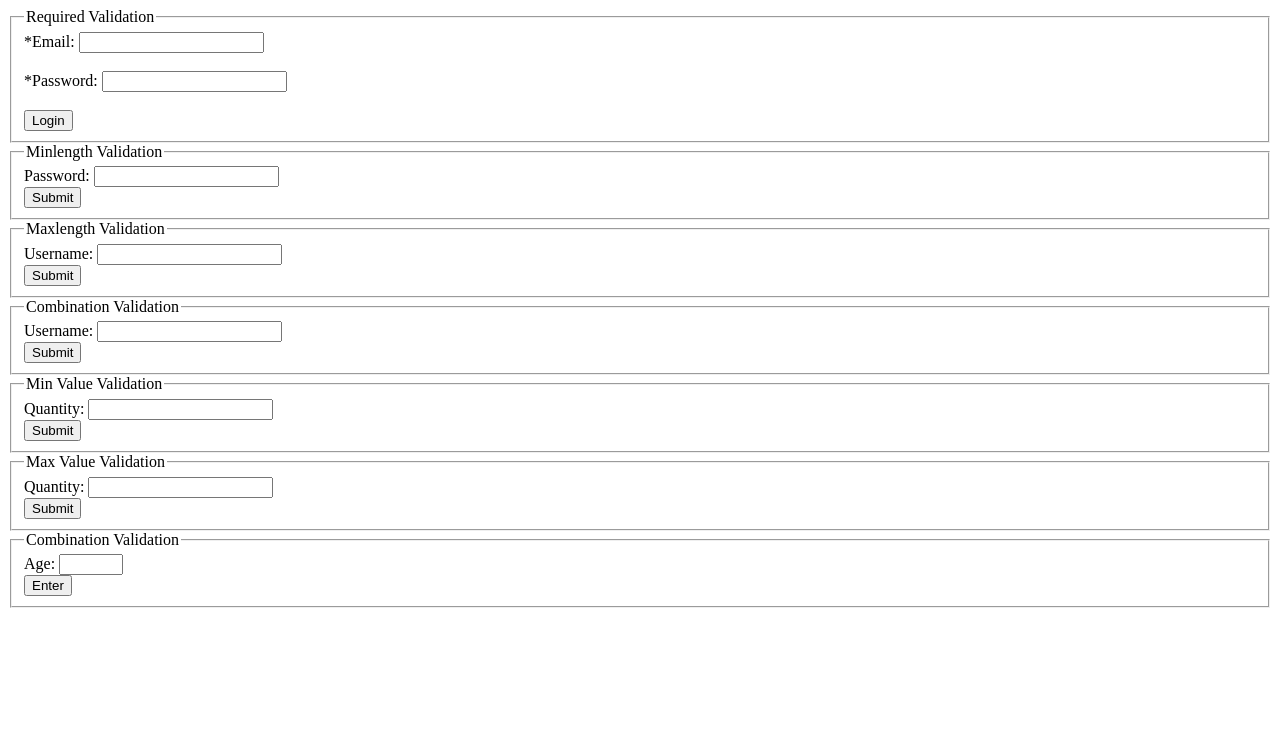
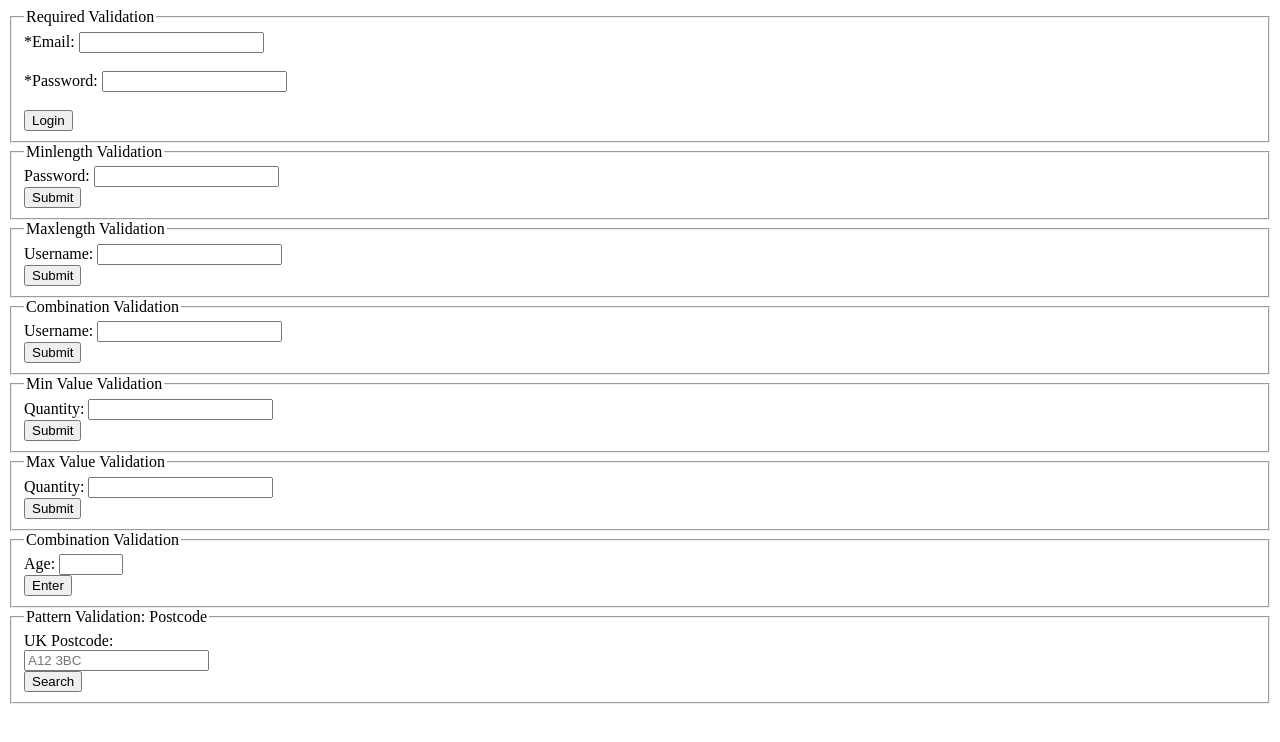
Before and after one commit to Diplomoceras-maximum/form-validation, a plain HTML site: page index.html in a window 1280 px wide. Drawn offline with Linux system fonts and the light colour scheme.

Commit message:
Add explanation and example of pattern validation

```diff
--- a/index.html
+++ b/index.html
@@ -259,5 +259,63 @@
         <button type="submit">Enter</button>
       </form>
     </fieldset>
+
+    <!--
+
+    === Pattern Valiations ===
+
+    1. To ensure the information gained from users is correct, sometimes the data must follow a particular pattern
+    2. Examples of data that needs a specific pattern include, postcode, card numbers, phone numbers, etc
+    3. To add a pattern validation, you use the pattern atribute with a regular expression as the value (regular expressions are patterns used to match character combinations in strings)
+
+    Example:
+
+    <form action="#" method="get">
+        <div>
+            <label for="zip_code">Postal / Zip Code:</label>
+        </div>
+        <input type="text" id="zip_code" name="zip_code" pattern="(\d{5}([\-]\d{4})?)" required>
+        <div>
+            <button type="submit">Submit</button>
+        </div>
+    </form>
+
+    4. When the user enters something into this form and its incorrect it will tell the user to match the requested format, which is not very user friendly
+    5. It is good practice to use a placeholder attribute to show usersexactly what they need to input
+
+    Example:
+
+    <form action="#" method="get">
+        <div>
+            <label for="zip_code">Postal / Zip Code:</label>
+        </div>
+        <input type="text" id="zip_code" name="zip_code" pattern="(\d{5}([\-]\d{4})?)" title="Please enter a valid zip code, example: 65251" placeholder="65251" required>
+        <div>
+            <button type="submit">Submit</button>
+        </div>
+    </form>
+
+    -->
+
+    <!-- Pattern Validation -->
+    <fieldset>
+      <legend>Pattern Validation: Postcode</legend>
+      <form action="#">
+        <div>
+          <label for="postcode">UK Postcode:</label>
+        </div>
+        <input
+          type="text"
+          id="postcode"
+          name="postcode"
+          pattern="([Gg][Ii][Rr] 0[Aa]{2})|((([A-Za-z][0-9]{1,2})|(([A-Za-z][A-Ha-hJ-Yj-y][0-9]{1,2})|(([A-Za-z][0-9][A-Za-z])|([A-Za-z][A-Ha-hJ-Yj-y][0-9][A-Za-z]?))))\s?[0-9][A-Za-z]{2})"
+          placeholder="A12 3BC"
+          required
+        />
+        <div>
+          <button type="submit">Search</button>
+        </div>
+      </form>
+    </fieldset>
   </body>
 </html>
```
